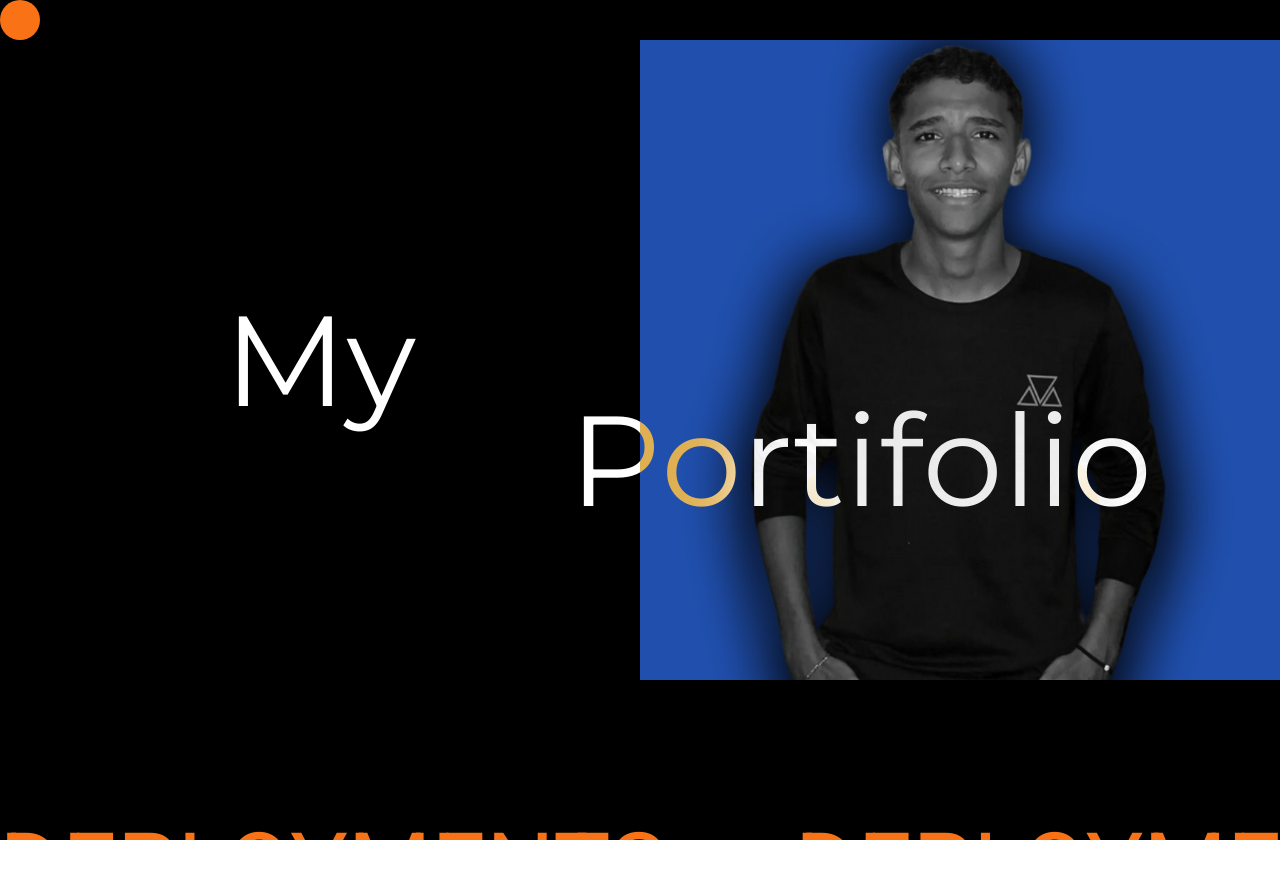
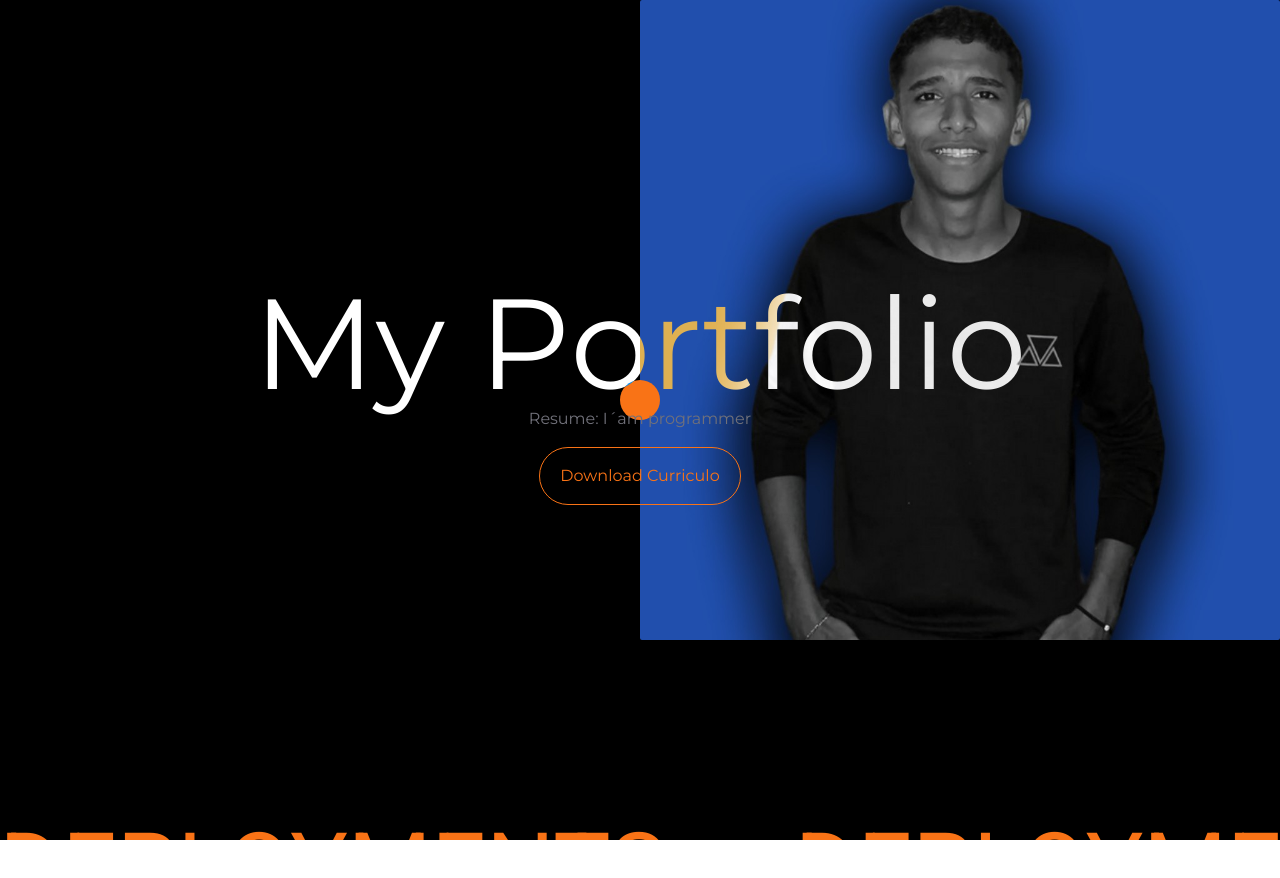
Before and after one commit to Igordevz/portfolio-senior, a Next.js app: page / in a window 1280 px wide. Shown: the top 878 px of the page. Built offline with nearby package versions, Linux system fonts and the light colour scheme.

Commit message:
first commit

```diff
--- a/src/components/main/application-main.tsx
+++ b/src/components/main/application-main.tsx
@@ -9,38 +9,10 @@ import Projects from "../projects";
 import Modal from "../projects/pictureModal";
 import Cursor from "./cursor";
 import { ScrollTrigger } from "gsap/ScrollTrigger";
-import eu from "../../../public/eucomfudo.jpeg"
+import eu from "../../../public/eucomfudo.jpeg";
 import Image from "next/image";
 export default function Main() {
-  if ("DeviceMotionEvent" in window) {
-    // Se for suportada, solicite permissão ao usuário
-    if (typeof (DeviceMotionEvent as any).requestPermission === "function") {
-      (DeviceMotionEvent as any)
-        .requestPermission()
-        .then((permissionState: string) => {
-          if (permissionState === "granted") {
-          } else {
-            console.error(
-              "Permissão para acesso aos dispositivos de movimento não foi concedida."
-            );
-          }
-        })
-        .catch((error: any) => {
-          console.error(
-            "Erro ao solicitar permissão para acesso aos dispositivos de movimento:",
-            error
-          );
-        });
-    } else {
-      console.error(
-        "API de dispositivos de movimento não é suportada pelo navegador."
-      );
-    }
-  } else {
-    console.error(
-      "API de dispositivos de movimento não é suportada pelo navegador."
-    );
-  }
+
   const [modal, setModal] = useState({ active: false, index: 0 });
   const [active, setActive] = useState(false);
   gsap.registerPlugin(ScrollTrigger);
@@ -51,7 +23,7 @@ export default function Main() {
     gsap.to(".char", {
       y: 0,
       stagger: 0.05,
-      delay: 0.5,
+      delay: 0.7,
       opacity: 1,
     });
     gsap.to("#initial3", {
@@ -62,16 +34,28 @@ export default function Main() {
       x: 0,
       opacity: 1,
     });
+    gsap.to(".picture", {
+      y: 0,
+      stagger: 0.05,
+      opacity: 1,
+      delay: 2
+    })
   }, []);
 
   return (
     <>
-      <main className="bg-black w-full h-screen relative overflow-hidden ">
+      <main className="bg-black w-full h-screen relative overflow-hidden flex flex-col md:flex-col gap-10 items-center justify-center ">
         <Cursor active={active} />
-
-        <div className="w-full h-[90%] flex items-center justify-between ">
+        <div className="relative top-0 right-0 md:absolute ">
+          <Image
+            alt="img"
+            src={eu}
+            className="picture w-auto h-[40vh] md:h-[80vh] rounded-sm translate-y-[-115px] opacity-0 mix-blend-difference"
+          />
+        </div>
+        <div className="w-[100%] h-auto md:h-full flex flex-col items-center justify-center relative">
           <h1
-            className="text-[white] z-10 md:text-9xl sm:text-8xl text-3xl absolute md:relative w-[70%] cursor-none text-center  mix-blend-difference"
+            className="text-[white] z-10 md:text-9xl sm:text-8xl text-5xl  md:relative w-[100%] md:w-[70%] cursor-none text-center  mix-blend-difference"
             id="initial"
             onMouseEnter={() => {
               setActive(true);
@@ -80,23 +64,12 @@ export default function Main() {
               setActive(false);
             }}
           >
-            My
+            My Portfolio
           </h1>
-          <Image alt="img" src={eu} className=" char w-auto h-[60vh] md:h-[80vh] mix-blend-difference"/>
-          <br />
-          <h1
-            className="text-[white] z-10 md:text-9xl text-4xl  cursor-none w-[90%] absolute mt-[200px] text-end mix-blend-difference"
-            id="initial2"
-            onMouseEnter={() => {
-              setActive(true);
-            }}
-            onMouseLeave={() => {
-              setActive(false);
-            }}
-          >
-            {" "}
-            Portifolio
-          </h1>
+          <p className="text-zinc-500 text-center  w-[100%] md:w-[70%] z-10 ">
+            Resume: I´am programmer
+          </p>
+          <button className=" my-4 rounded-full text-orange-500  px-5 py-4 border-orange-500 border-[1px]"> Download Curriculo</button>
         </div>
       </main>
       <div className="w-full h-auto flex items bg-black z-20">
```
